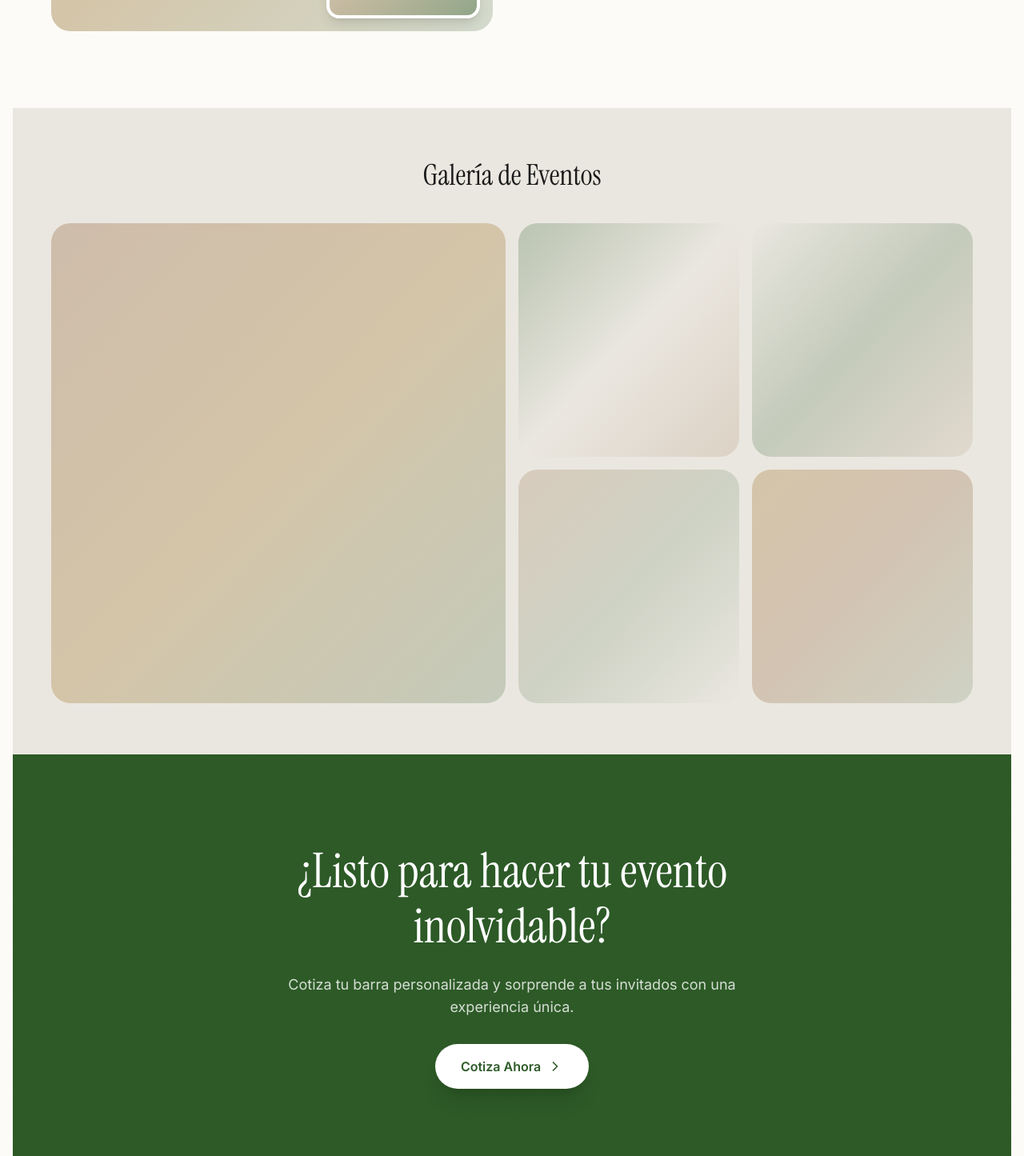
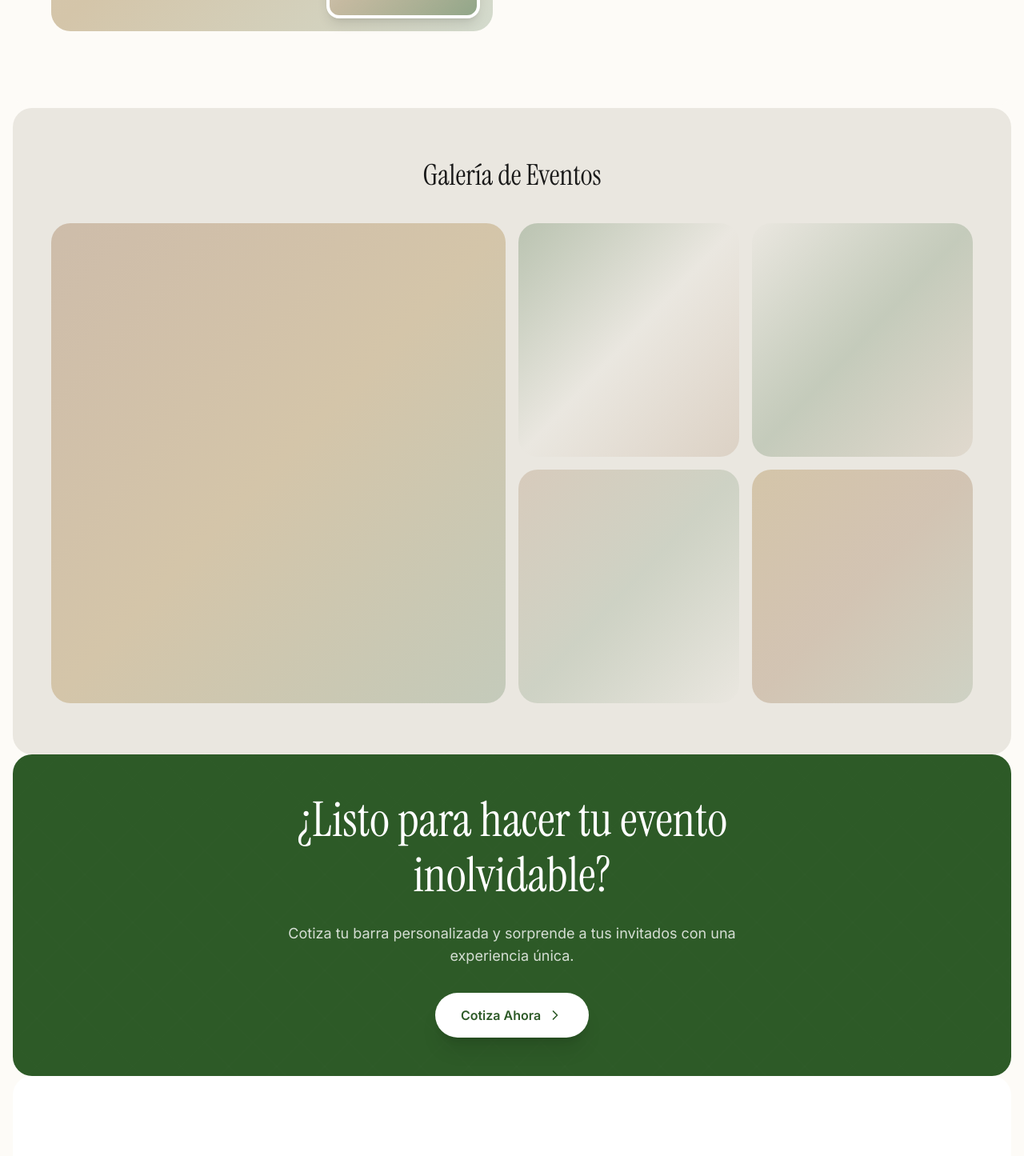
Before and after one commit to JeremiasBustos02/entre-tragos-v2, a React (Vite) app: page / in a window 1280 px wide. Shown: the part 1760-3205 px from the top of the page at 80% size. Built offline with nearby package versions, Linux system fonts and the light colour scheme.

Commit message:
refactor: esquinas redondeadas a las secciones

```diff
--- a/src/app/components/AboutSection.tsx
+++ b/src/app/components/AboutSection.tsx
@@ -12,7 +12,7 @@ const FEATURES: Feature[] = [
 
 export default function AboutSection() {
   return (
-    <section id="about" className="py-24 px-4 bg-[#FDFBF7] scroll-mt-24" aria-labelledby="about-heading">
+    <section id="about" className="py-24 px-4 bg-[#FDFBF7] scroll-mt-24 rounded-3xl" aria-labelledby="about-heading">
       <div className="grid grid-cols-1 lg:grid-cols-2 gap-12 max-w-6xl mx-auto items-center">
         <div className="relative w-full h-[500px]">
           <div
--- a/src/app/components/ContactForm.tsx
+++ b/src/app/components/ContactForm.tsx
@@ -117,7 +117,7 @@ export default function ContactForm() {
   return (
     <section id="cotizar" className="py-24 bg-[#FDFBF7] max-w-4xl mx-auto px-4 scroll-mt-24" aria-labelledby="cotizar-heading">
       <div className="bg-white rounded-3xl shadow-xl p-6 sm:p-10">
-        <div className="grid lg:grid-cols-2 gap-8 lg:gap-12">
+        <div className="grid lg:grid-cols-2 gap-8 lg:gap-12 items-start">
           {/* LEFT COLUMN: Text + WhatsApp */}
           <div className="flex flex-col justify-between gap-8">
             <div>
--- a/src/app/components/CtaSection.tsx
+++ b/src/app/components/CtaSection.tsx
@@ -2,7 +2,7 @@ import { ChevronRight } from 'lucide-react';
 
 export default function CtaSection() {
   return (
-    <section className="relative overflow-hidden bg-[#2D5A27] py-20 sm:py-28 px-4">
+    <section className="relative overflow-hidden bg-[#2D5A27] py-20 sm:py-12 rounded-3xl">
       <div
         className="absolute inset-0 opacity-[0.07]"
         style={{
--- a/src/app/components/FaqSection.tsx
+++ b/src/app/components/FaqSection.tsx
@@ -39,7 +39,7 @@ export default function FaqSection() {
   return (
     <section
       id="faq"
-      className="py-20 sm:py-24 bg-white scroll-mt-24"
+      className="py-20 sm:py-24 bg-white scroll-mt-24 rounded-3xl"
       aria-labelledby="faq-heading"
     >
       <div className="max-w-3xl mx-auto px-4">
--- a/src/app/components/Footer.tsx
+++ b/src/app/components/Footer.tsx
@@ -65,7 +65,7 @@ const CONTACT_INFO: ContactInfo[] = [
 export default function Footer() {
   return (
     <footer
-      className="bg-[#1A1A1A] text-white pt-16 pb-8 px-4 rounded-t-[2.5rem] mt-[-2rem] relative z-20"
+      className="bg-[#1A1A1A] text-white pt-16 pb-8 px-4 rounded-3xl mt-[-2rem] relative z-20 "
       role="contentinfo"
     >
       <div className="max-w-6xl mx-auto grid grid-cols-1 md:grid-cols-4 gap-10 md:gap-8 mb-12">
--- a/src/app/components/GallerySection.tsx
+++ b/src/app/components/GallerySection.tsx
@@ -36,7 +36,7 @@ const GALLERY_ITEMS: GalleryItem[] = [
 
 export default function GallerySection() {
   return (
-    <section id="galeria" className="py-16 px-4 bg-[#EAE7E0] scroll-mt-24" aria-labelledby="gallery-heading">
+    <section id="galeria" className="py-16 px-4 bg-[#EAE7E0] scroll-mt-24 rounded-3xl" aria-labelledby="gallery-heading">
       <div className="text-center mb-10">
         <h2 id="gallery-heading" className="text-4xl font-serif text-[#1A1A1A]">
           Galería de Eventos
```
